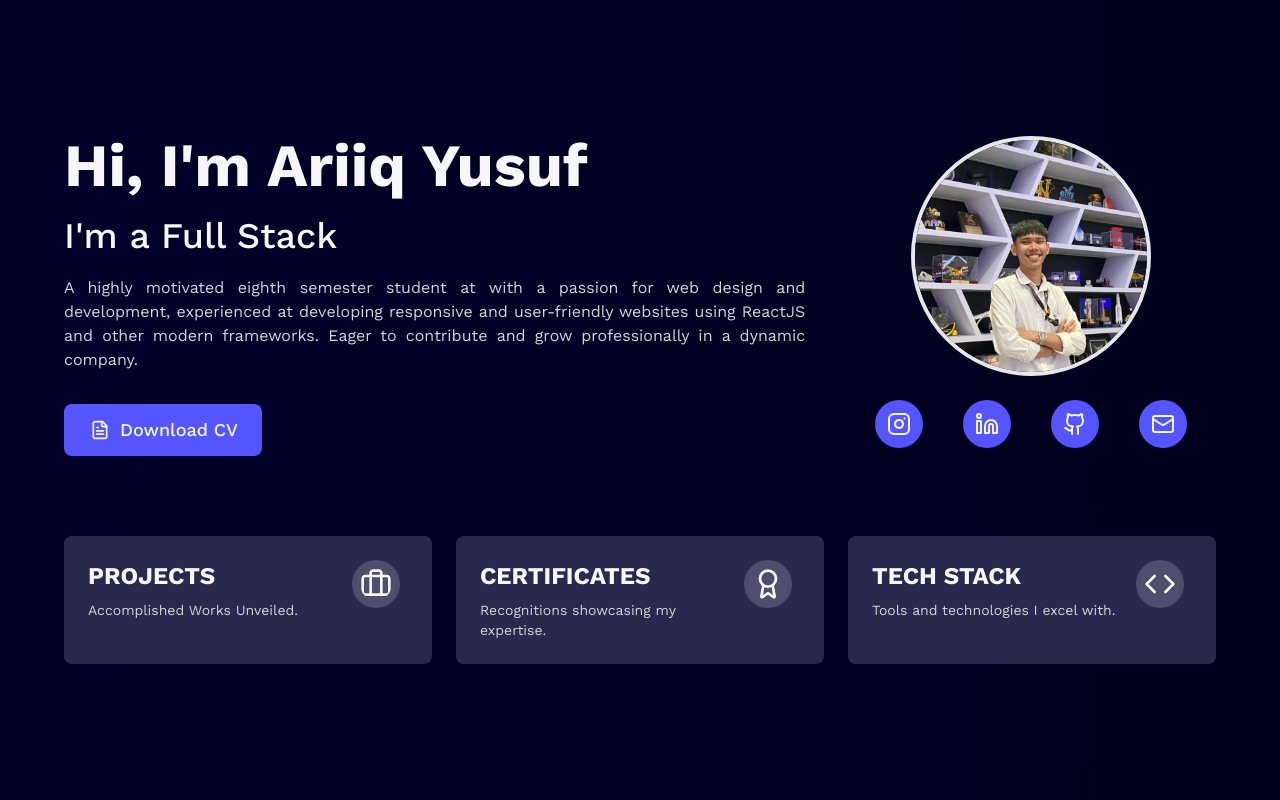
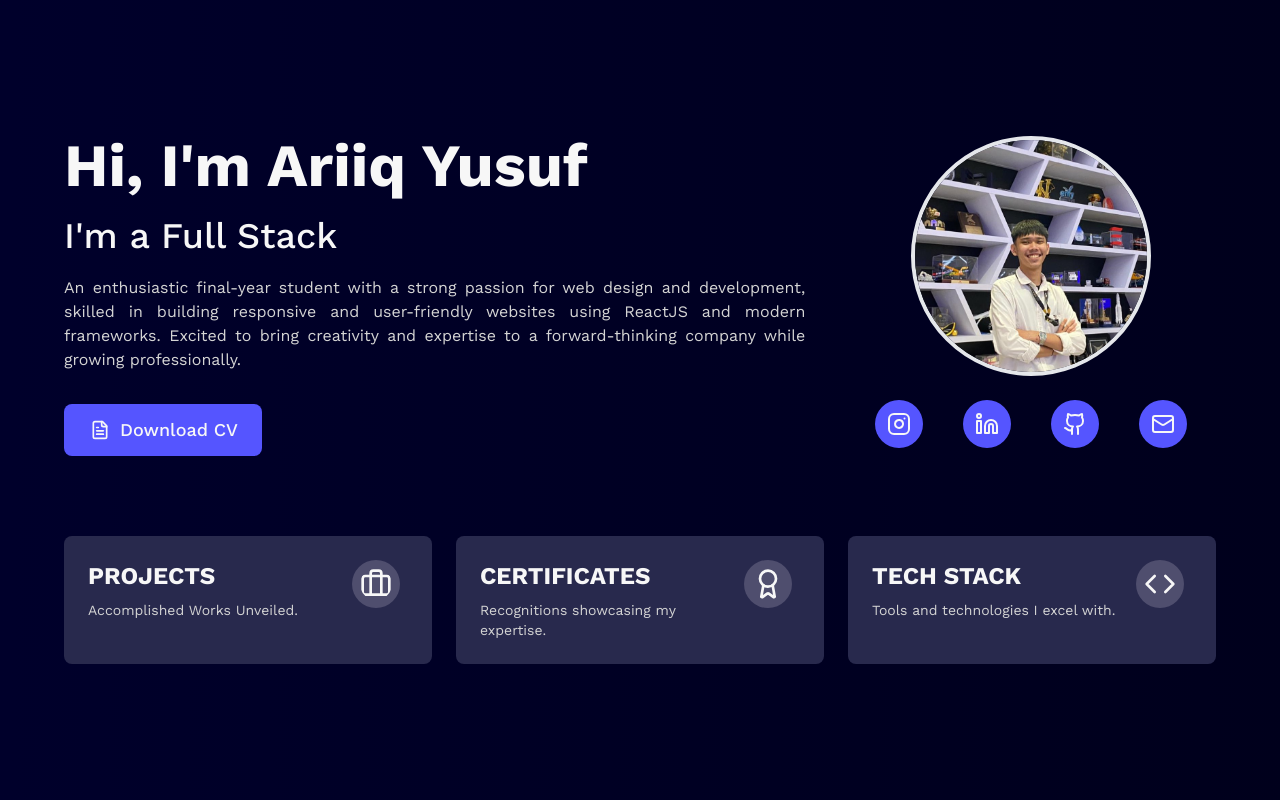
Before and after one commit to yusufariiq/portofolio-ariiq, a React (Vite) app: page / in a window 1280 px wide. Built offline with nearby package versions, Linux system fonts and the light colour scheme.

Commit message:
change hero description

```diff
--- a/src/page/Home.jsx
+++ b/src/page/Home.jsx
@@ -45,7 +45,7 @@ const Home = () => {
           <div className="h-9 mb-1">
             <h2 className="text-xl md:text-4xl font-medium full-stack-text"></h2>
           </div>
-          <p className='text-xs sm:text-sm md:text-base text-justify mb-3 text-neutral-300'>A highly motivated eighth semester student at with a passion for web design and development, experienced at developing responsive and user-friendly websites using ReactJS and other modern frameworks. Eager to contribute and grow professionally in a dynamic company.</p>
+          <p className='text-xs sm:text-sm md:text-base text-justify mb-3 text-neutral-300'>An enthusiastic final-year student with a strong passion for web design and development, skilled in building responsive and user-friendly websites using ReactJS and modern frameworks. Excited to bring creativity and expertise to a forward-thinking company while growing professionally.</p>
           <button
             className="flex items-center gap-2 w-fit bg-button hover:bg-indigo-700 text-white px-3 sm:px-6 py-2 sm:py-3 rounded-lg text-sm sm:text-lg font-medium hover:bg-opacity-90 transition-colors duration-300"
             onClick={handleDownload}
```
